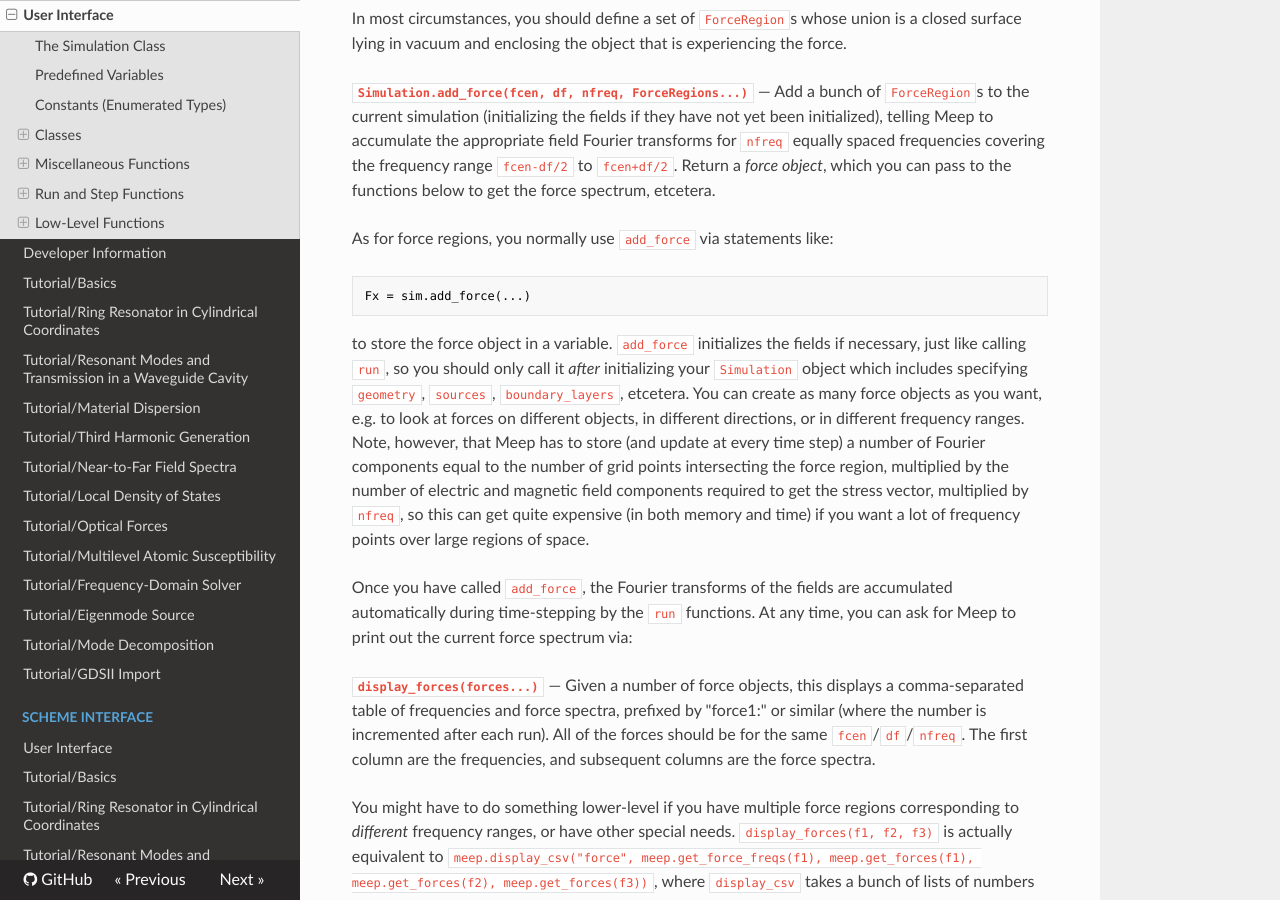
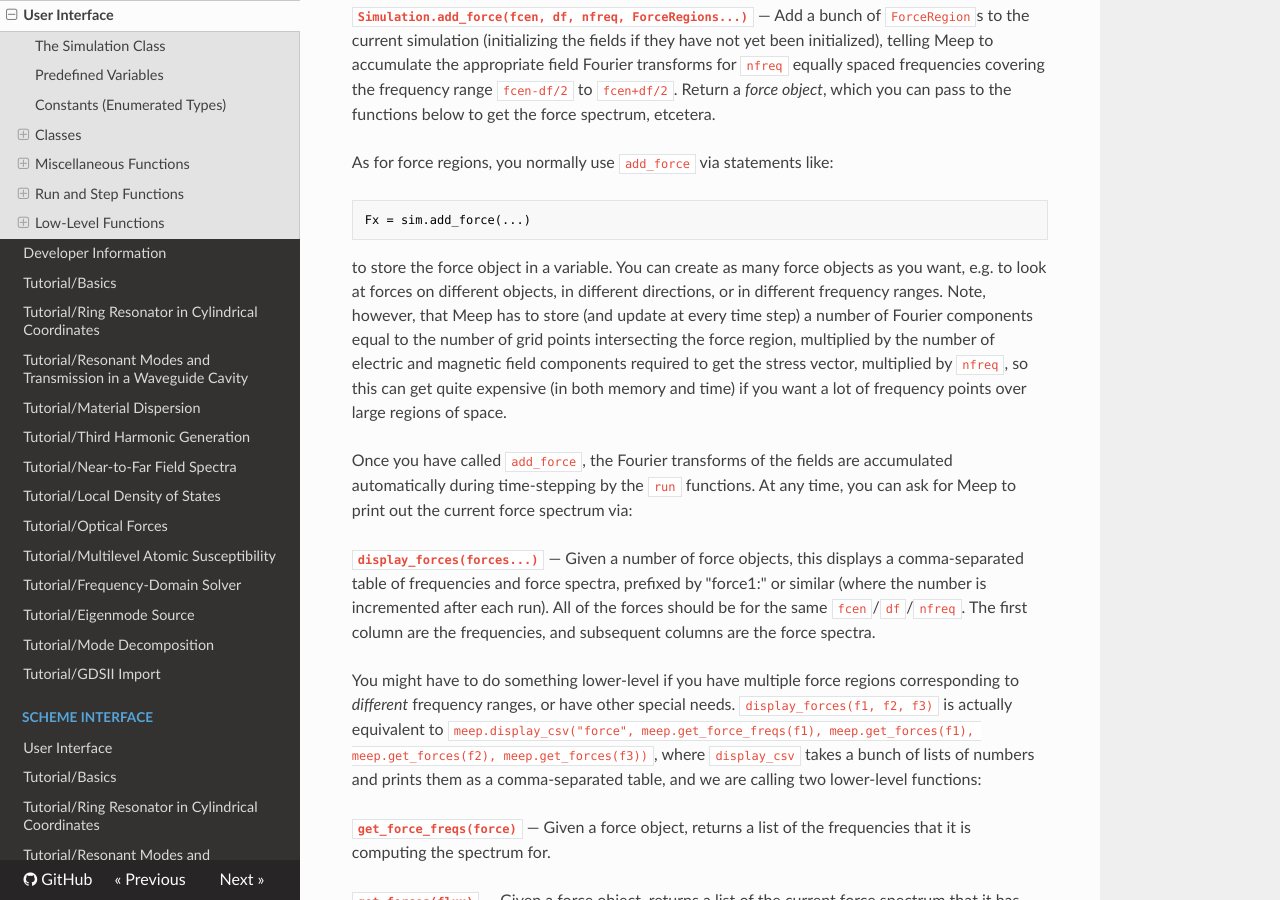
Before and after one commit to NanoComp/meep, an MkDocs documentation site: the page built from doc/docs/Python_User_Interface.md, in a window 1280 px wide and 900 px high, scrolled down 38525 px. Built offline with MkDocs 1.6.1, drawn with Linux system fonts in a browser that asks for light colours; nearby versions of some CDN libraries; formulas are drawn with MathJax 3; old or Windows-style settings are respelled for this version of MkDocs; some of the changed text lies outside the part shown.

Commit message:
Fixed run-k-points bug by adding change-k-point. (#779)
* Fixed run-k-points bug by adding change-k-point. Slight update to documentation to remind users to set the k-point prior to adding flux / energy regions.

* delete unnecessary init-fields call

* in Python we don't output_epsilon by default

* add_flux/energy/force are lazy in Python

* init-fields if they aren't created yet

````diff
--- a/doc/docs/Python_User_Interface.md
+++ b/doc/docs/Python_User_Interface.md
@@ -1072,7 +1072,7 @@
 
 **`transmission = sim.add_flux(...)`**
 —
-to store the flux object in a variable. `add_flux` initializes the fields if necessary, just like calling `run`, so you should only call it *after* initializing your `Simulation` object which includes specifying `geometry`, `sources`, `boundary_layers`, etcetera. You can create as many flux objects as you want, e.g. to look at powers flowing in different regions or in different frequency ranges. Note, however, that Meep has to store (and update at every time step) a number of Fourier components equal to the number of grid points intersecting the flux region multiplied by the number of electric and magnetic field components required to get the Poynting vector multiplied by `nfreq`, so this can get quite expensive (in both memory and time) if you want a lot of frequency points over large regions of space.
+to store the flux object in a variable.  You can create as many flux objects as you want, e.g. to look at powers flowing in different regions or in different frequency ranges. Note, however, that Meep has to store (and update at every time step) a number of Fourier components equal to the number of grid points intersecting the flux region multiplied by the number of electric and magnetic field components required to get the Poynting vector multiplied by `nfreq`, so this can get quite expensive (in both memory and time) if you want a lot of frequency points over large regions of space.
 
 Once you have called `add_flux`, the Fourier transforms of the fields are accumulated automatically during time-stepping by the [run functions](#run-functions). At any time, you can ask for Meep to print out the current flux spectrum via:
 
@@ -1205,7 +1205,7 @@
 En = sim.add_energy(...)
 ```
 
-to store the energy object in a variable. `add_energy` initializes the fields if necessary, just like calling `run`, so you should only call it *after* setting up your `geometry`, `sources`, `boundary_layers`, etcetera. You can create as many energy objects as you want, e.g. to look at the energy densities in different objects or in different frequency ranges. Note, however, that Meep has to store (and update at every time step) a number of Fourier components equal to the number of grid points intersecting the energy region multiplied by `nfreq`, so this can get quite expensive (in both memory and time) if you want a lot of frequency points over large regions of space.
+to store the energy object in a variable.  You can create as many energy objects as you want, e.g. to look at the energy densities in different objects or in different frequency ranges. Note, however, that Meep has to store (and update at every time step) a number of Fourier components equal to the number of grid points intersecting the energy region multiplied by `nfreq`, so this can get quite expensive (in both memory and time) if you want a lot of frequency points over large regions of space.
 
 Once you have called `add_energy`, the Fourier transforms of the fields are accumulated automatically during time-stepping by the `run` functions. At any time, you can ask for Meep to print out the current energy density spectrum via:
 
@@ -1287,7 +1287,7 @@
 Fx = sim.add_force(...)
 ```
 
-to store the force object in a variable. `add_force` initializes the fields if necessary, just like calling `run`, so you should only call it *after* initializing your `Simulation` object which includes specifying `geometry`, `sources`, `boundary_layers`, etcetera. You can create as many force objects as you want, e.g. to look at forces on different objects, in different directions, or in different frequency ranges. Note, however, that Meep has to store (and update at every time step) a number of Fourier components equal to the number of grid points intersecting the force region, multiplied by the number of electric and magnetic field components required to get the stress vector, multiplied by `nfreq`, so this can get quite expensive (in both memory and time) if you want a lot of frequency points over large regions of space.
+to store the force object in a variable.  You can create as many force objects as you want, e.g. to look at forces on different objects, in different directions, or in different frequency ranges. Note, however, that Meep has to store (and update at every time step) a number of Fourier components equal to the number of grid points intersecting the force region, multiplied by the number of electric and magnetic field components required to get the stress vector, multiplied by `nfreq`, so this can get quite expensive (in both memory and time) if you want a lot of frequency points over large regions of space.
 
 Once you have called `add_force`, the Fourier transforms of the fields are accumulated automatically during time-stepping by the `run` functions. At any time, you can ask for Meep to print out the current force spectrum via:
 
````
Also changed, not shown: doc/docs/Scheme_User_Interface.md (+2 -2 lines), 2 other files.
